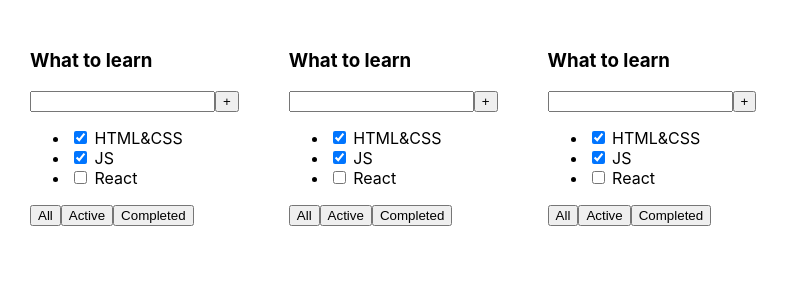
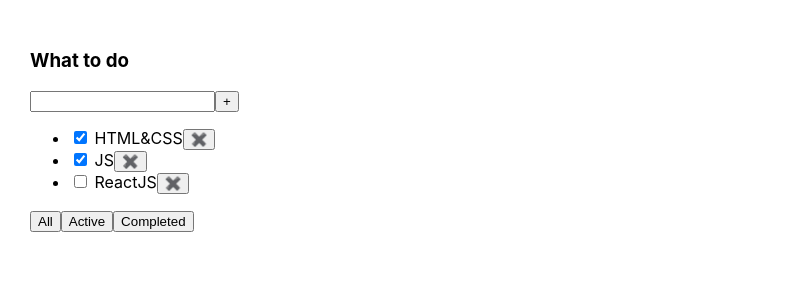
Before and after one commit to tenadopt/to-do-list-last-version, a React (Create React App) app: page / in a window 1280 px wide. Shown: the top 300 px of the page, without its empty margins (0-789 px from the left). Built offline with nearby package versions, Linux system fonts and the light colour scheme.

Commit message:
add Remove and Filter tasks

```diff
--- a/package.json
+++ b/package.json
@@ -10,10 +10,12 @@
     "@types/node": "^16.18.1",
     "@types/react": "^18.0.23",
     "@types/react-dom": "^18.0.7",
+    "@types/uuid": "^9.0.2",
     "react": "^18.2.0",
     "react-dom": "^18.2.0",
     "react-scripts": "5.0.1",
     "typescript": "^4.8.4",
+    "uuid": "^9.0.0",
     "web-vitals": "^2.1.4"
   },
   "scripts": {
--- a/src/App.tsx
+++ b/src/App.tsx
@@ -1,13 +1,58 @@
-import React from 'react';
+import React, {useState} from 'react';
 import './App.css';
 import {Todolist} from "./Todolist";
 
+export type FilterValueType = 'All'|'Active'|'Completed'
+
+
+
 function App() {
+    const [tasks, setTask] = useState([
+        {id: 1, title: "HTML&CSS", isDone: true},
+        {id: 2, title: "JS", isDone: true},
+        {id: 3, title: "ReactJS", isDone: false}])
+
+    const [filter, setFilter] = useState<FilterValueType>('All')
+
+    let tasksForTodolist = tasks
+
+    if (filter === 'Active') {
+        tasksForTodolist = tasks.filter(task => task.isDone === false)
+    }
+
+    if (filter === 'Completed') {
+        tasksForTodolist = tasks.filter(task => task.isDone === true)
+    }
+
+    const changeFilter = (value: FilterValueType) => {
+        setFilter(value)
+    }
+
+    let tasks1 = [
+        {id: 1, title: "HTML&CSS", isDone: true},
+        {id: 2, title: "JS", isDone: true},
+        {id: 3, title: "ReactJS", isDone: false}
+    ]
+    const tasks2 = [
+        {id: 1, title: "Hello world", isDone: true},
+        {id: 2, title: "I am Happy", isDone: false},
+        {id: 3, title: "Yo", isDone: false}
+    ]
+
+    const removeTask = (id: number) => {
+        const filtredTasks1 = tasks.filter(el => el.id !== id)
+        setTask(filtredTasks1)
+    }
+
+
     return (
         <div className="App">
-            <Todolist/>
-            <Todolist/>
-            <Todolist/>
+            <Todolist
+                title='What to do'
+                tasks={tasksForTodolist}
+                removeTask={removeTask}
+                changeFilter={changeFilter}
+            />
         </div>
     );
 }
--- a/src/Todolist.tsx
+++ b/src/Todolist.tsx
@@ -1,22 +1,42 @@
 import React from 'react';
+import {FilterValueType} from "./App";
 
-export const Todolist = () => {
+type TaskType = {
+    id: number
+    title: string
+    isDone: boolean
+}
+
+type PropsType = {
+    title: string
+    tasks: Array<TaskType>
+    removeTask: (taskId: number)=>void
+    changeFilter: (value: FilterValueType) => void
+}
+
+export const Todolist = (props: PropsType) => {
+
+    const changeFilterAllHandler = () => props.changeFilter('All')
+    const changeFilterActiveHandler = () => props.changeFilter('Active')
+    const changeFilterCompletedHandler = () => props.changeFilter('Completed')
+
     return (
         <div>
-            <h3>What to learn</h3>
+            <h3>{props.title}</h3>
             <div>
                 <input/>
                 <button>+</button>
             </div>
             <ul>
-                <li><input type="checkbox" checked={true}/> <span>HTML&CSS</span></li>
-                <li><input type="checkbox" checked={true}/> <span>JS</span></li>
-                <li><input type="checkbox" checked={false}/> <span>React</span></li>
+                {props.tasks.map((task) => {
+                    return(
+                    <li key={task.id}><input type="checkbox" checked={task.isDone}/> <span>{task.title}</span><button onClick={()=>props.removeTask(task.id)}>✖️</button></li>
+                    )})}
             </ul>
             <div>
-                <button>All</button>
-                <button>Active</button>
-                <button>Completed</button>
+                <button onClick={changeFilterAllHandler}>All</button>
+                <button onClick={changeFilterActiveHandler}>Active</button>
+                <button onClick={changeFilterCompletedHandler}>Completed</button>
             </div>
         </div>
     );
```
Also changed, not shown: 1 other file (tests, documents, lock files or other folders).
